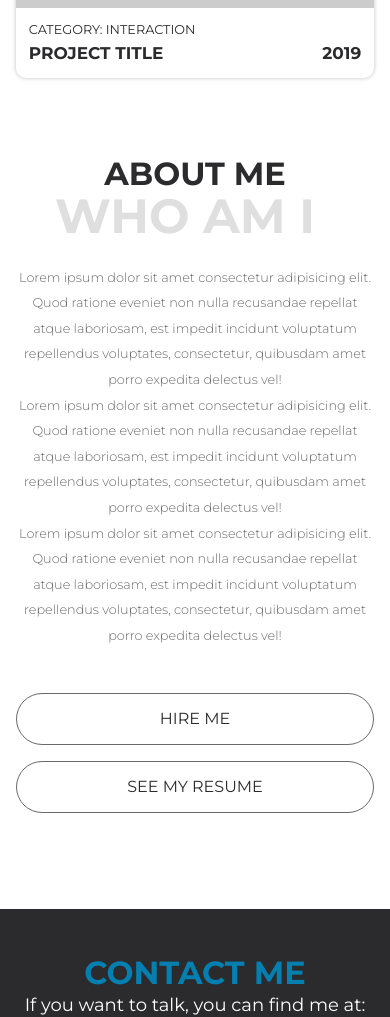
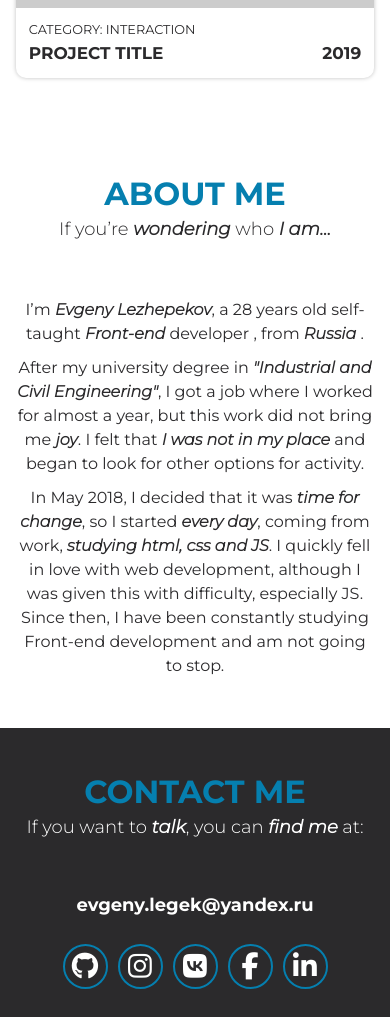
Before and after one commit to ELegek/Portfolio, a website: page app/index.html in a window 390 px wide. Shown: the part 4240-5257 px from the top of the page. Drawn offline with nearby package versions, Linux system fonts and the light colour scheme; placeholder pictures from the web are drawn by us.

Commit message:
about text

```diff
--- a/app/index.html
+++ b/app/index.html
@@ -225,26 +225,27 @@
   <section class="about">
     <div class="container">
       <div class="about__inner">
-        <div class="about__photo">
-          <img class="img" src="images/photo1.png" alt="">
-        </div>
-
         <div class="about__content">
           <h3 class="about__title">ABOUT ME</h3>
-          <h2 class="about__bigtitle">WHO AM I</h2>
+          <p class="about__subtitle">If you’re <span>wondering</span> who <span>I am…</span></p>
           <div class="about__text">
-            <p>Lorem ipsum dolor sit amet consectetur adipisicing elit. Quod ratione eveniet non nulla
-              recusandae repellat atque laboriosam, est impedit incidunt voluptatum repellendus
-              voluptates, consectetur, quibusdam amet porro expedita delectus vel!</p>
-            <p>Lorem ipsum dolor sit amet consectetur adipisicing elit. Quod ratione eveniet non nulla
-              recusandae repellat atque laboriosam, est impedit incidunt voluptatum repellendus
-              voluptates, consectetur, quibusdam amet porro expedita delectus vel!</p>
-            <p>Lorem ipsum dolor sit amet consectetur adipisicing elit. Quod ratione eveniet non nulla
-              recusandae repellat atque laboriosam, est impedit incidunt voluptatum repellendus
-              voluptates, consectetur, quibusdam amet porro expedita delectus vel!</p>
+            <p>I’m <span>Evgeny Lezhepekov</span>, a 28 years old self-taught <span>Front-end</span> developer , from
+              <span>Russia</span> .
+            </p>
+            <p>After my university degree in <span>"Industrial and Civil Engineering"</span>, I got a job where I worked
+              for almost a year, but this work did not bring me <span>joy</span>. I felt that <span>I was not in my
+                place</span> and
+              began to look
+              for other options for activity.</p>
+            <p>In May 2018, I decided that it was <span>time for change</span>, so I started <span>every day</span>,
+              coming from
+              work, <span>studying
+                html, css and JS</span>. I quickly fell in love with web development, although I was given this with
+              difficulty,
+              especially JS. Since then, I have been constantly studying Front-end development and am not going to stop.
+            </p>
           </div>
-          <a class="btn" href="#" data-modal="#modal_hire_me">HIRE ME</a>
-          <button class="btn" type="button" data-modal="#modal_resume">SEE MY RESUME</button>
+
         </div>
 
       </div>
@@ -261,7 +262,7 @@
     <div class="container">
       <div class="footer__wrapper">
         <h3 class="footer__title">Contact me</h3>
-        <p class="footer__subtitle">If you want to talk, you can find me at:</p>
+        <p class="footer__subtitle">If you want to <span>talk</span>, you can <span>find me</span> at:</p>
       </div>
 
       <div class="footer__box">
--- a/app/scss/blocks/about.scss
+++ b/app/scss/blocks/about.scss
@@ -1,115 +1,42 @@
-.about {
-    margin: 8.4rem 0;
+.about__inner {
+    padding: 40px 0;
 }
 
-
-
-.about__inner {
-    display: flex;
-    flex-wrap: wrap;
-    max-width: 1090px;
+.about__content {
+    text-align: center;
 }
 
 .about__title {
-    font-size: 3rem;
-    color: #2B2A2C;
+    font-size: 32px;
     font-weight: 700;
-    text-transform: uppercase;
+    color: #057faf;
+    margin-bottom: 10px;
 }
 
+.about__subtitle {
+    font-size: 18px;
+    color: #2B2A2C;
+    font-weight: 300;
+    margin-bottom: 60px;
 
-
-.about__bigtitle {
-    position: relative;
-    left: -10px;
-    font-size: 6.1rem;
-    color: rgba(43, 42, 44, 0.15);
-    font-weight: 700;
-    line-height: 1.1;
-    margin-bottom: 1.4rem;
-    text-transform: uppercase;
-}
-
-
-
-.about__text {
-    font-size: .8rem;
-    color: #6A696B;
-    line-height: 2;
-    font-weight: 300;
-    margin-bottom: 2.8rem;
-}
-
-.about__content {
-    padding-left: 1rem;
-    margin-top: 2rem;
-}
-
-
-
-.about .about__photo {
-    position: relative;
-}
-
-
-.about .about__photo .img {
-    position: absolute;
-    bottom: 0;
-    z-index: 2;
-}
-
-
-.about__photo,
-.about__content {
-    width: 50%;
-}
-
-@media (max-width: 1199px) {
-    .about__bigtitle {
-        font-size: 4rem;
-    }
-
-    .about__title {
-        font-size: 2.5rem;
+    span {
+        font-style: italic;
+        font-weight: 600;
     }
 }
 
+.about__text {
+    font-size: 16px;
+    color: #2B2A2C;
+    font-weight: 400;
+    line-height: 24px;
 
-
-@media (max-width: 991px) {
-
-    .about {
-        margin: 4rem 0
+    p {
+        margin-bottom: 10px;
     }
 
-    .about__content {
-        order: 1;
-        padding-left: 0;
-        text-align: center;
-        max-width: 600px;
-        margin: 0 auto;
-        margin-bottom: 2rem;
-    }
-
-    .about .about__photo:before {
-        display: none;
-    }
-
-    .about .about__photo {
-        display: none;
-    }
-
-    .about__content {
-        width: 100%;
+    span {
+        font-style: italic;
+        font-weight: 600;
     }
 }
-
-@media (max-width: 767px) {
-    .about__bigtitle {
-        font-size: 3rem;
-    }
-
-    .about__title {
-        font-size: 2rem;
-    }
-}
--- a/app/scss/blocks/footer.scss
+++ b/app/scss/blocks/footer.scss
@@ -13,13 +13,18 @@
     font-weight: 700;
     color: #057faf;
     text-transform: uppercase;
-    margin-bottom: 7px;
+    margin-bottom: 10px;
 }
 
 .footer__subtitle {
     font-size: 18px;
     color: #fff;
-    font-weight: 400;
+    font-weight: 300;
+
+    span {
+        font-style: italic;
+        font-weight: 600;
+    }
 }
 
 .footer__box {
```
Also changed, not shown: app/css/blocks/about.min.css, app/css/blocks/footer.min.css, app/css/style.min.css.
